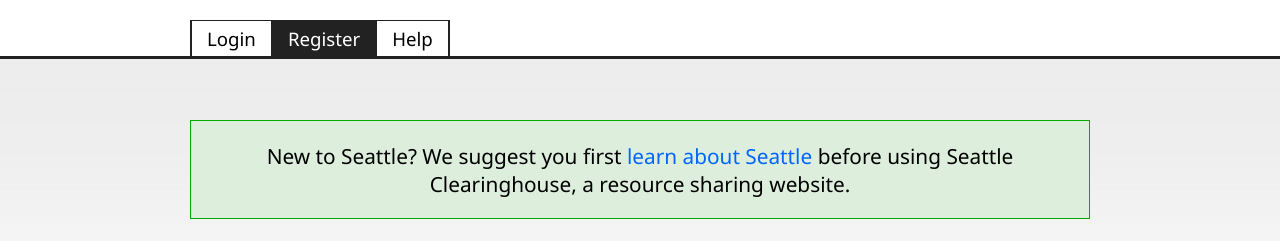
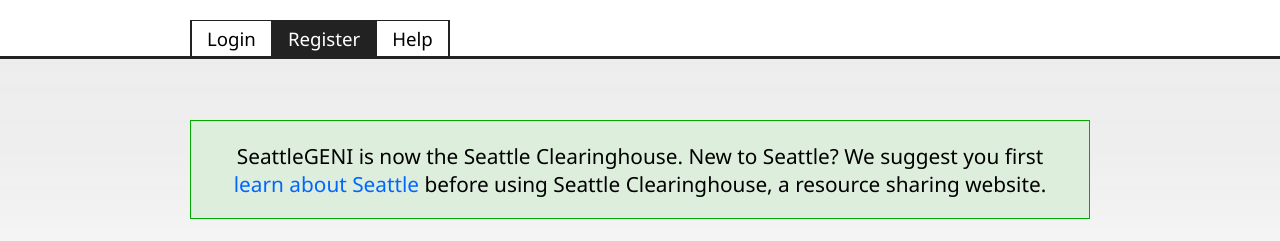
Before and after one commit to aOlmo/clearinghouse, a Django app: template website/html/templates/accounts/register.html in a window 1280 px wide. Shown: the part 95-336 px from the top of the page. Run offline with Django 3.2, Linux system fonts and the light colour scheme; the template is opened without the code that fills it, so the values that code supplies are empty, except form fields; tables that the repository leaves empty hold one stand-in row (values such as "Sample post"); form fields are guessed from the names that the template uses.

Commit message:
Changed the "learn about seattle" text to match the text on the login page.

```diff
--- a/website/html/templates/accounts/register.html
+++ b/website/html/templates/accounts/register.html
@@ -18,7 +18,7 @@
 		<div id="middle">
 
 		  <div id="learn-about-seattle">
-		    New to Seattle? We suggest you first
+		    SeattleGENI is now the Seattle Clearinghouse. New to Seattle? We suggest you first
 		    <a href="https://seattle.cs.washington.edu/">learn about Seattle</a>
 		    before using Seattle Clearinghouse, a resource sharing website.
 		  </div>
```
